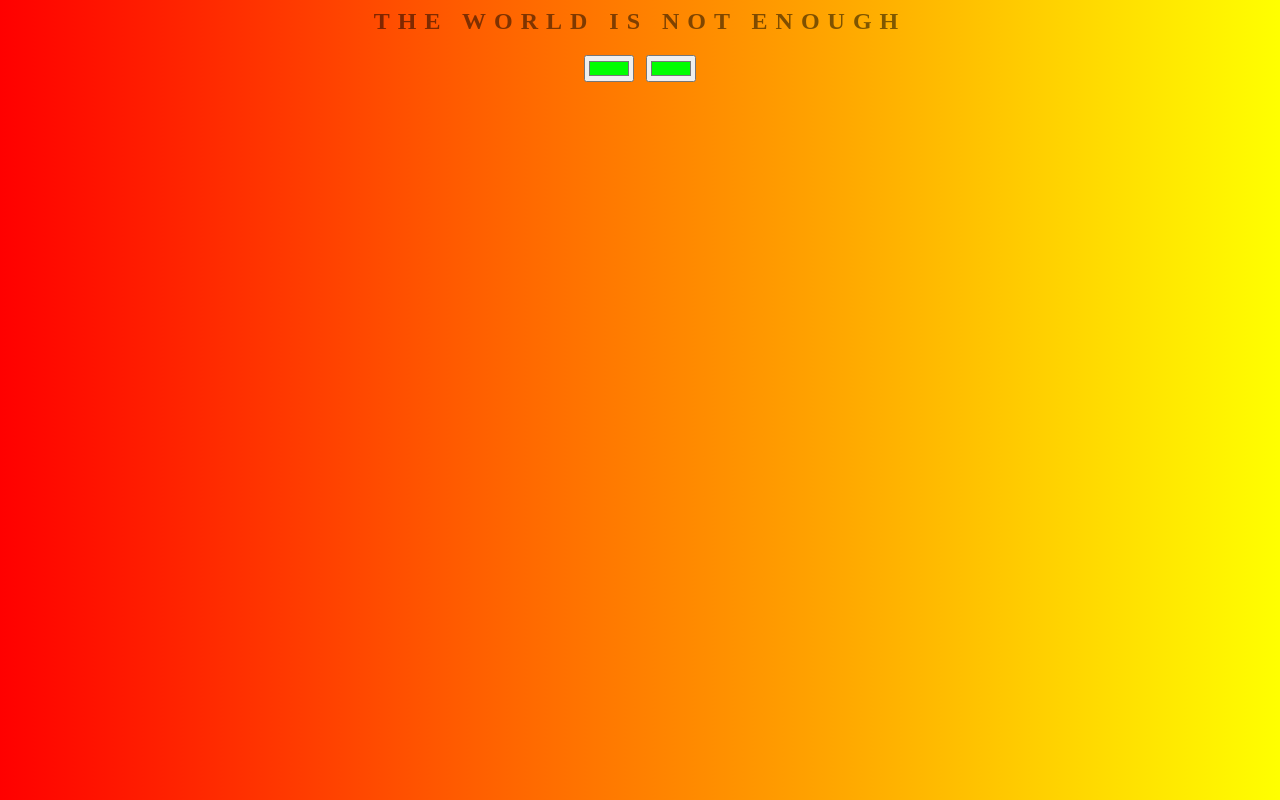
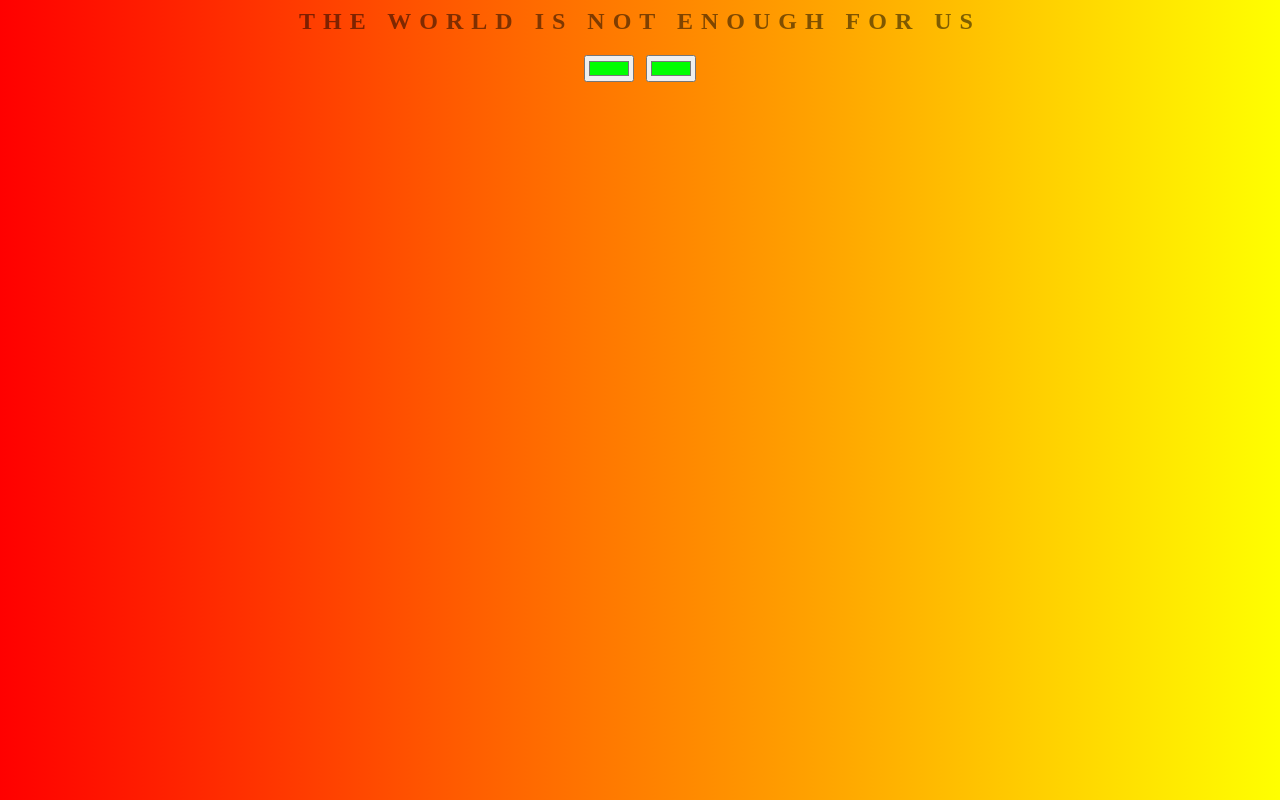
Before and after one commit to surajkeshri/background-generator, a plain HTML site: page index.html in a window 1280 px wide. Drawn offline with Linux system fonts and the light colour scheme.

Commit message:
changing title

```diff
--- a/index.html
+++ b/index.html
@@ -34,7 +34,7 @@
 </style>
 </head>
 <body id="gradient">
-<h2 align="center">the world is not enough</h2>
+<h2 align="center">the world is not enough  for us</h2>
 <h3></h3>
 <div align="center">
 <input  type="color" oninput="setGradient()" class="color1" value="#00ff00">
```
